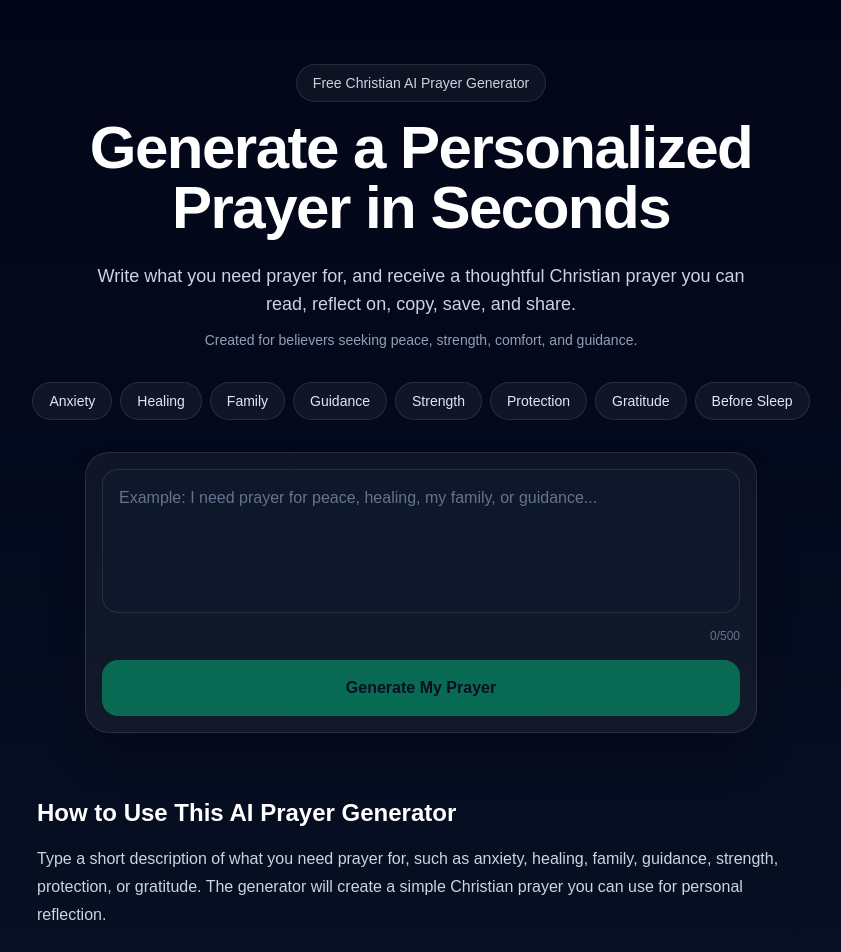
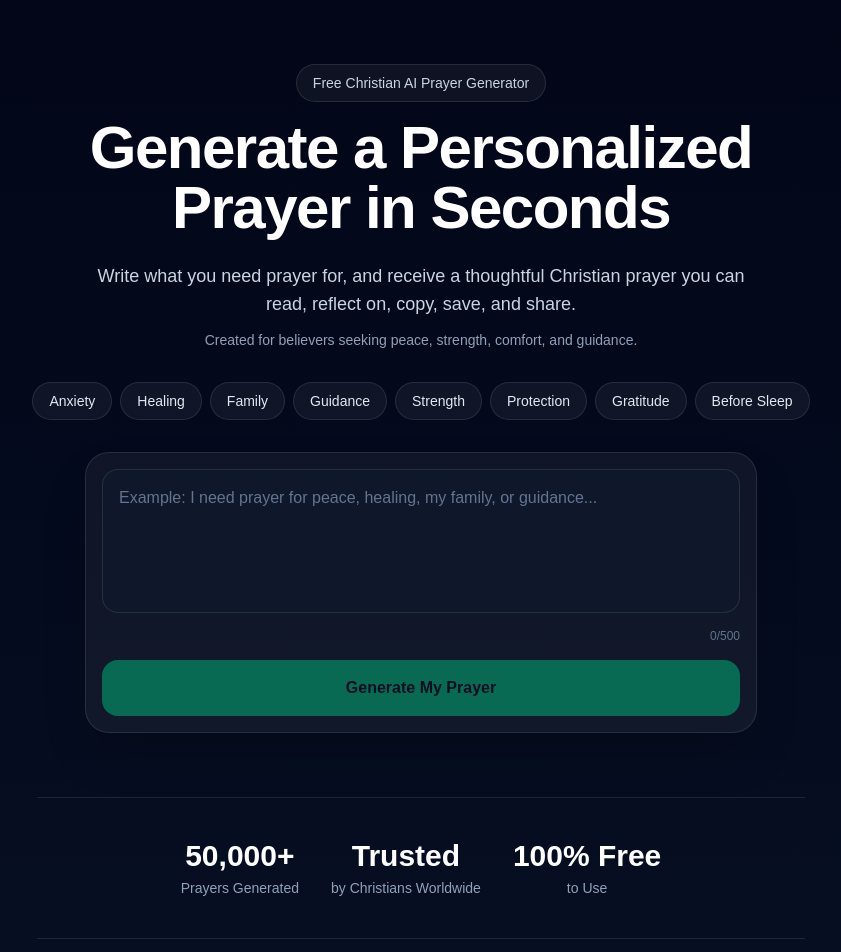
Before and after one commit to Tunjilor/prayergeneratorai, a Next.js app: page / in a window 1280 px wide. Shown: the top 952 px of the page, without its empty margins (219-1060 px from the left). Built offline with nearby package versions, Linux system fonts and the light colour scheme.

Commit message:
feat: add social proof stats bar

```diff
--- a/app/page.tsx
+++ b/app/page.tsx
@@ -441,6 +441,21 @@ export default function Home() {
           </div>
         )}
 
+        <div className="mt-16 flex w-full max-w-3xl flex-wrap justify-center gap-8 border-y border-white/10 py-10">
+          <div className="flex flex-col items-center gap-1">
+            <span className="text-3xl font-bold text-white">50,000+</span>
+            <span className="text-sm text-slate-400">Prayers Generated</span>
+          </div>
+          <div className="flex flex-col items-center gap-1">
+            <span className="text-3xl font-bold text-white">Trusted</span>
+            <span className="text-sm text-slate-400">by Christians Worldwide</span>
+          </div>
+          <div className="flex flex-col items-center gap-1">
+            <span className="text-3xl font-bold text-white">100% Free</span>
+            <span className="text-sm text-slate-400">to Use</span>
+          </div>
+        </div>
+
         <section className="mt-16 max-w-3xl text-left text-slate-300">
           <h2 className="text-2xl font-bold text-white">
             How to Use This AI Prayer Generator
```
